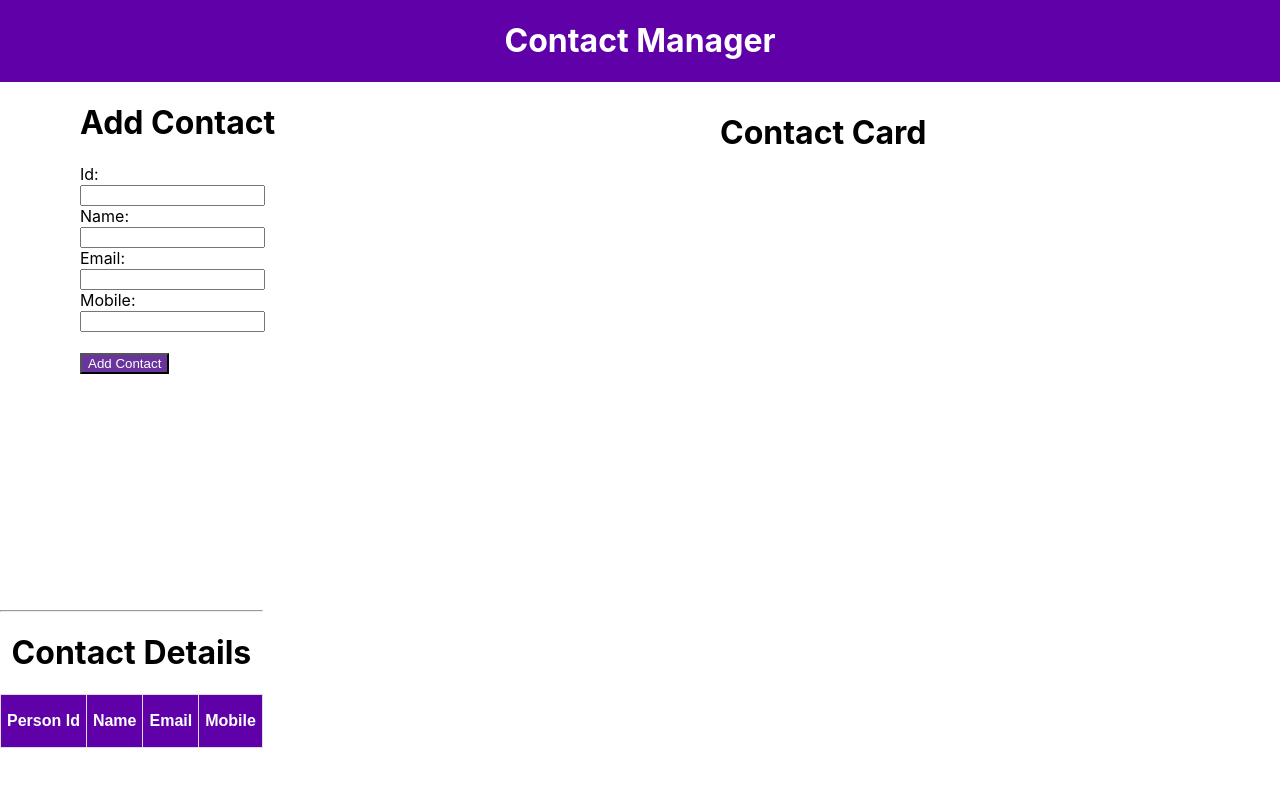
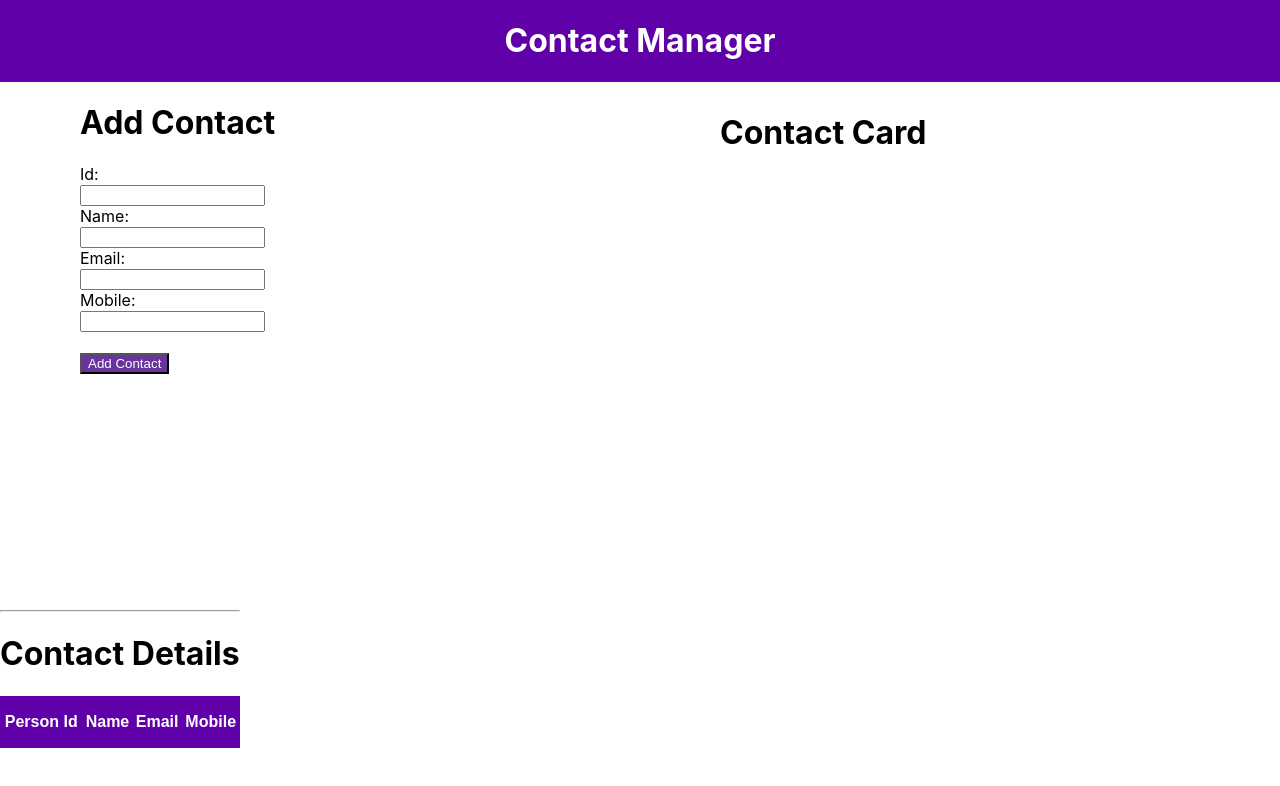
Before and after one commit to axelkouassi/react-app, a React (Create React App) app: page / in a window 1280 px wide. Shown: the top 786 px of the page. Built offline with nearby package versions, Linux system fonts and the light colour scheme; the HTML template or start-up script is replaced by a standard one.

Commit message:
Editing syling of ContactDetails.

```diff
--- a/src/App.css
+++ b/src/App.css
@@ -65,17 +65,14 @@ table {
   width: 100%;
 }
 
-/* tr {
-  outline: thin solid;
-} */
 td {
   text-align: center;
 }
 
-th,
+/* th, */
 td {
   /* border: solid black; */
-  border: 1px solid #ddd;
+  /* border: 1px solid #ddd; */
   padding: 6px;
 }
 
@@ -87,8 +84,8 @@ table tr:hover {
   background-color: #dcd0ff;
 }
 
-table th {
-  padding-top: 1px;
+th {
+  padding: none;
   padding-bottom: 1px;
   text-align: center;
   background-color: #5f00a8;
@@ -124,6 +121,11 @@ table th {
   text-align: center;
 }
 
+#contact-list-header {
+  padding-bottom: 1px;
+  padding-top: 1px;
+}
+
 #del-btn {
   float: right;
   background-color: #5c00a3;
```
